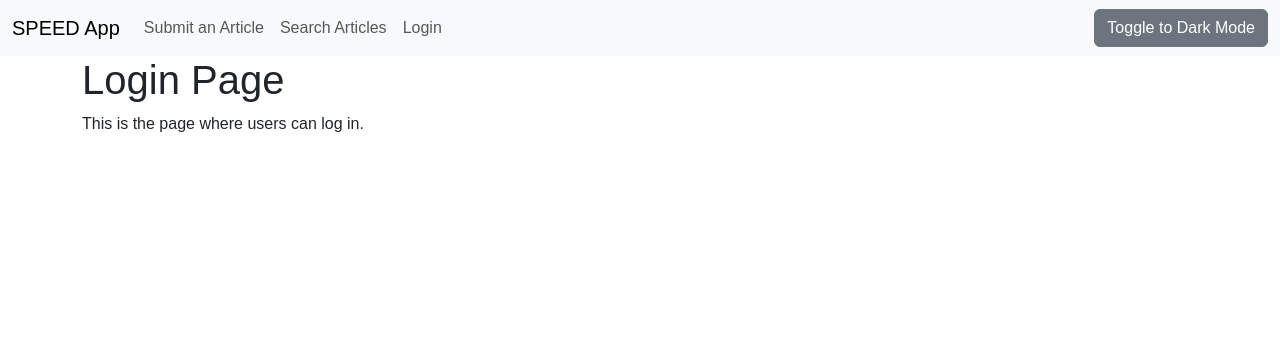
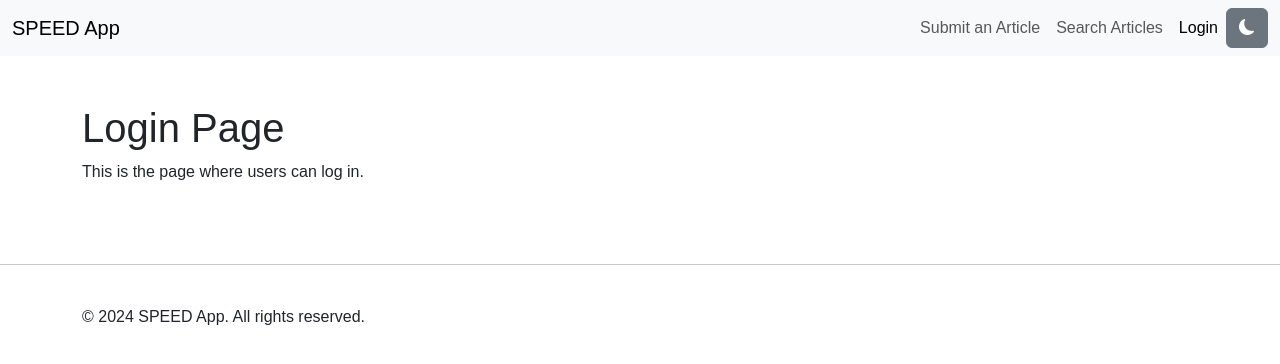
Before and after one commit to ENSE-701-W205-08/SPEED-Application, a Next.js app in the folder speed-app-next/: page /login in a window 1280 px wide. Shown: the top 364 px of the page. Built offline with nearby package versions, Linux system fonts and the light colour scheme.

Commit message:
Footer + Navbar changes
Made navbar items come from the side rather than as a dropdown
Made footer to be a component.
Make theme toggler be iconized.
Moved nav items to the right hand side when not collapsed.

```diff
--- a/speed-app-next/package.json
+++ b/speed-app-next/package.json
@@ -12,6 +12,7 @@
   "dependencies": {
     "@popperjs/core": "^2.11.8",
     "bootstrap": "^5.3.3",
+    "bootstrap-icons": "^1.11.3",
     "next": "^14.2.14",
     "react": "^18",
     "react-dom": "^18",
--- a/speed-app-next/src/app/articles/search/page.tsx
+++ b/speed-app-next/src/app/articles/search/page.tsx
@@ -1,5 +1,3 @@
-// src/app/submission-search/page.tsx
-
 'use client'; // Mark this as a client-side component
 
 import React, { useState } from 'react';
--- a/speed-app-next/src/app/articles/submit/page.tsx
+++ b/speed-app-next/src/app/articles/submit/page.tsx
@@ -2,7 +2,7 @@ import React from 'react';
 
 export default function SubmitArticlePage() {
   return (
-    <div className="container">
+    <div className="container py-5">
       <h1>Submission Page</h1>
       <p>This is the page where users can submit content.</p>
     </div>
--- a/speed-app-next/src/app/globals.scss
+++ b/speed-app-next/src/app/globals.scss
@@ -1,10 +1,17 @@
 @import "bootstrap/scss/functions";
 @import "bootstrap/scss/variables";
 
+//Override Bootstrap variables here
 $primary: #007bff;
 
 @import "bootstrap/scss/bootstrap";
+@import "bootstrap-icons/font/bootstrap-icons.css";
 
 body {
   font-family: Arial, sans-serif;
 }
+
+/* Ensure the content wrapper leaves space for the fixed-top navbar */
+.content-wrapper {
+  padding-top: 56px; /* Adjust this if your navbar height changes */
+}
--- a/speed-app-next/src/app/layout.tsx
+++ b/speed-app-next/src/app/layout.tsx
@@ -3,6 +3,7 @@ import { ReactNode } from 'react';
 import { ThemeProvider } from '../components/ThemeContext';
 import Navbar from '@/components/Navbar';
 import BootstrapJS from '@/components/BootstrapJS';
+import Footer from '@/components/Footer';
 
 export const metadata = {
   title: 'SPEED App',
@@ -16,7 +17,10 @@ export default function RootLayout({ children }: { children: ReactNode }) {
         <ThemeProvider>
           <BootstrapJS />
           <Navbar />
-          {children}
+          <div className='content-wrapper'>
+            {children}
+          </div>
+          <Footer />
         </ThemeProvider>
       </body>
     </html>
--- a/speed-app-next/src/app/login/page.tsx
+++ b/speed-app-next/src/app/login/page.tsx
@@ -2,7 +2,7 @@ import React from 'react';
 
 export default function LoginPage() {
   return (
-    <div className="container">
+    <div className="container py-5">
       <h1>Login Page</h1>
       <p>This is the page where users can log in.</p>
     </div>
--- /dev/null
+++ b/speed-app-next/src/components/Footer.tsx
@@ -0,0 +1,18 @@
+import React from 'react';
+
+export default function Footer() {
+  return (
+    <div>
+        <hr/>
+        <footer className="footer py-4">
+        <div className="container">
+            <div className="row">
+            <div className="col-md-6">
+                <p>&copy; {new Date().getFullYear()} SPEED App. All rights reserved.</p>
+            </div>
+            </div>
+        </div>
+        </footer>
+    </div>
+  );
+}
--- a/speed-app-next/src/components/Navbar.tsx
+++ b/speed-app-next/src/components/Navbar.tsx
@@ -1,51 +1,94 @@
 // src/components/Navbar.tsx
 
-'use client'; // Ensure this is a client-side component
+"use client"; // Ensure this is a client-side component
 
-import Link from 'next/link';
-import { usePathname } from 'next/navigation'; // Use usePathname to get the current route
-import React from 'react';
-import { useTheme } from './ThemeContext'; // Import useTheme from ThemeContext
+import Link from "next/link";
+import { usePathname } from "next/navigation";
+import React from "react";
+import { useTheme } from "./ThemeContext";
 
 export default function Navbar() {
-  const pathname = usePathname(); // Get the current pathname
-  const { theme, toggleTheme } = useTheme(); // Access the theme and toggle function from ThemeContext
+  const pathname = usePathname();
+  const { theme, toggleTheme } = useTheme();
 
-  // Dynamic class for dark or light theme
-  const navBarTheme = theme === 'dark' ? 'navbar-dark bg-dark' : 'navbar-light bg-light';
+  const navBarTheme =
+    theme == "dark" ? "bg-dark navbar-dark" : "bg-light navbar-light";
+  return (
+    <nav className={"navbar navbar-expand-lg fixed-top " + navBarTheme}>
+      <div className="container-fluid">
+        <a className="navbar-brand" href="/">
+          SPEED App
+        </a>
 
-  return (
-    <nav className={`navbar navbar-expand-lg ${navBarTheme}`}>
-      <div className="container-fluid">
-        <a className="navbar-brand" href="/">SPEED App</a>
+        {/* Button to trigger the sidebar */}
         <button
           className="navbar-toggler"
           type="button"
-          data-bs-toggle="collapse"
-          data-bs-target="#navbarNav"
-          aria-controls="navbarNav"
+          data-bs-toggle="offcanvas"
+          data-bs-target="#offcanvasNavbar"
+          aria-controls="offcanvasNavbar"
           aria-expanded="false"
           aria-label="Toggle navigation"
         >
           <span className="navbar-toggler-icon"></span>
         </button>
-        <div className="collapse navbar-collapse" id="navbarNav">
-          <ul className="navbar-nav">
-            <li className={`nav-item ${pathname === '/articles/submit' ? 'active' : ''}`}>
-              <Link href="/articles/submit" className="nav-link">Submit an Article</Link>
-            </li>
-            <li className={`nav-item ${pathname === '/articles/search' ? 'active' : ''}`}>
-              <Link href="/articles/search" className="nav-link">Search Articles</Link>
-            </li>
-            <li className={`nav-item ${pathname === '/login' ? 'active' : ''}`}>
-              <Link href="/login" className="nav-link">Login</Link>
-            </li>
-          </ul>
 
-          {/* Add the toggle theme button */}
-          <button className="btn btn-secondary ms-auto" onClick={toggleTheme}>
-            Toggle to {theme === 'dark' ? 'Light' : 'Dark'} Mode
-          </button>
+        {/* Offcanvas Sidebar */}
+        <div
+          className="offcanvas offcanvas-start"
+          tabIndex={-1}
+          id="offcanvasNavbar"
+          aria-labelledby="offcanvasNavbarLabel"
+        >
+          <div className="offcanvas-header">
+            <button
+              type="button"
+              className="btn-close"
+              data-bs-dismiss="offcanvas"
+              aria-label="Close"
+            ></button>
+          </div>
+          <div className="offcanvas-body">
+            <ul className="navbar-nav ms-auto">
+              <li className={"nav-item"}>
+                <Link href="/articles/submit" className={"nav-link"}>
+                  Submit an Article
+                </Link>
+              </li>
+              <li
+                className={
+                  "nav-item" + (pathname == "/articles/submit" ? " active" : "")
+                }
+              >
+                <Link
+                  href="/articles/search"
+                  className={
+                    "nav-link" +
+                    (pathname == "/articles/search" ? " active" : "")
+                  }
+                >
+                  Search Articles
+                </Link>
+              </li>
+              <li className={"nav-item"}>
+                <Link
+                  href="/login"
+                  className={
+                    "nav-link" + (pathname == "/login" ? " active" : "")
+                  }
+                >
+                  Login
+                </Link>
+              </li>
+            </ul>
+            <button className="btn btn-secondary" onClick={toggleTheme}>
+              {theme === "dark" ? (
+                <i className="bi bi-sun-fill"></i> // Light mode icon (sun)
+              ) : (
+                <i className="bi bi-moon-fill"></i> // Dark mode icon (moon)
+              )}
+            </button>
+          </div>
         </div>
       </div>
     </nav>
```
Also changed, not shown: speed-app-next/src/app/page.tsx (+0 -16 lines), 1 other file (tests, documents, lock files or other folders).
